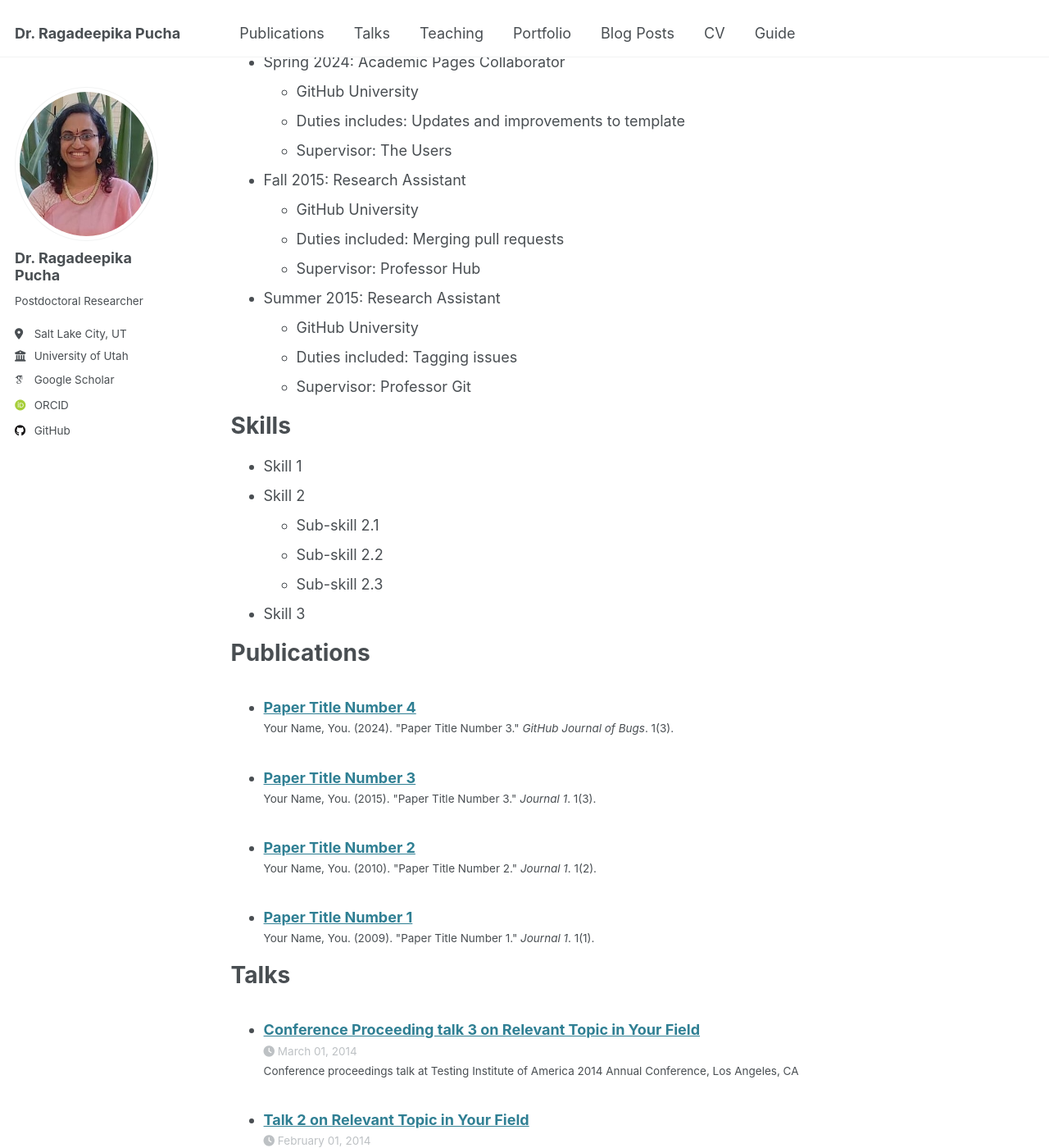
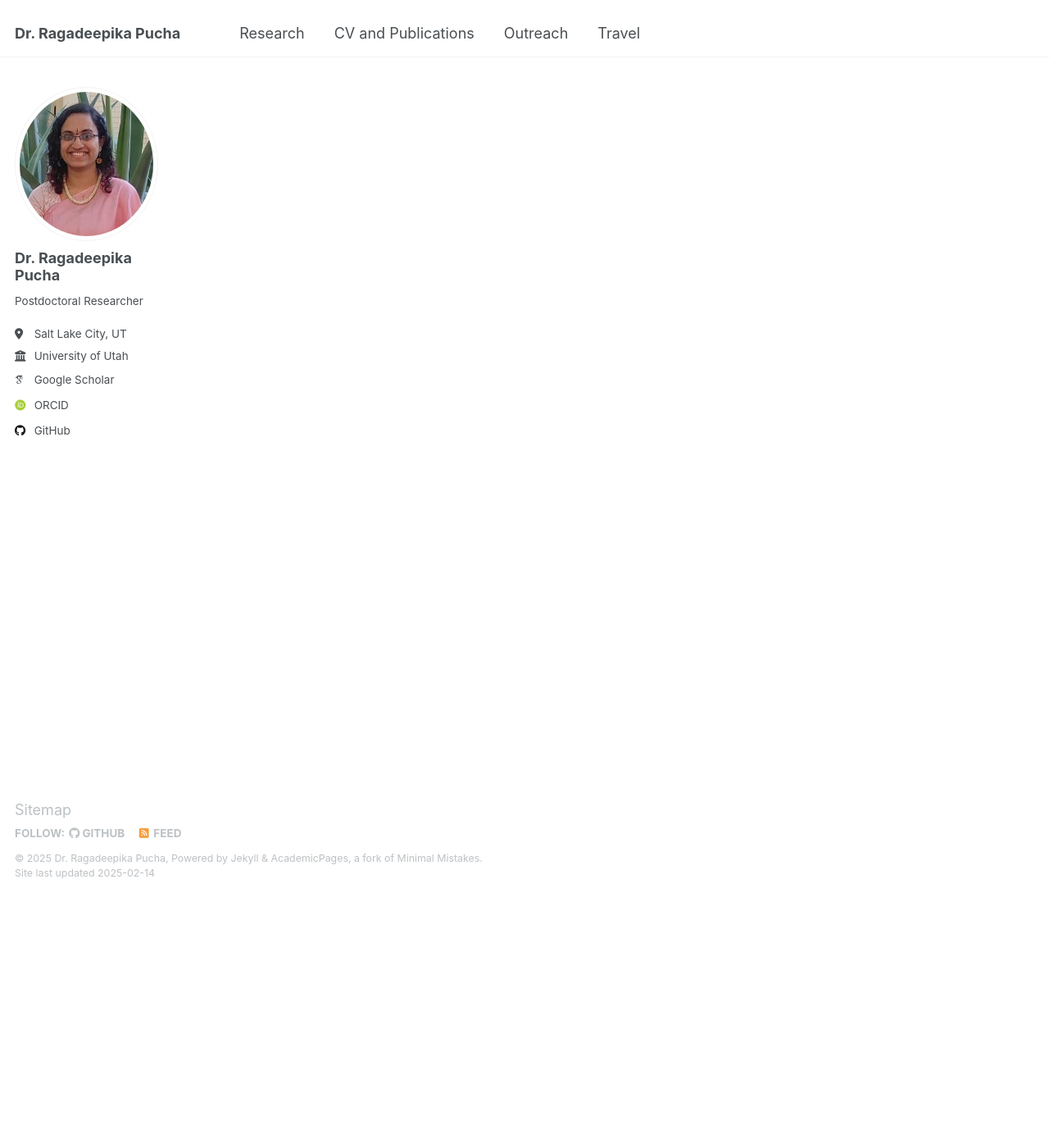
Before and after one commit to Ragadeepika-Pucha/Ragadeepika-Pucha.github.io, a Jekyll site: the page built from _pages/cv.md, in a window 1280 px wide and 1400 px high, scrolled down 307 px. Shown: the whole window at 82% size. Built offline with Jekyll 4.4.1, drawn with Linux system fonts in a browser that asks for light colours; some web fonts are replaced; some of the changed text lies outside the part shown.

```diff
--- a/_data/navigation.yml
+++ b/_data/navigation.yml
@@ -5,23 +5,14 @@
 # prevent it from being included in the site.
 
 main:
-  - title: "Publications"
-    url: /publications/
+  - title: "Research"
+    url: /research/
 
-  - title: "Talks"
-    url: /talks/
-
-  - title: "Teaching"
-    url: /teaching/
-
-  - title: "Portfolio"
-    url: /portfolio/
-
-  - title: "Blog Posts"
-    url: /year-archive/
-
-  - title: "CV"
+  - title: "CV and Publications"
     url: /cv/
 
-  - title: "Guide"
-    url: /markdown/
+  - title: "Outreach"
+    url: /outreach/
+
+  - title: "Travel"
+    url: /travel/
--- a/_pages/cv.md
+++ b/_pages/cv.md
@@ -1,64 +1,6 @@
 ---
 layout: archive
-title: "CV"
+title: "CV and Publications"
 permalink: /cv/
 author_profile: true
-redirect_from:
-  - /resume
 ---
-
-{% include base_path %}
-
-Education
-======
-* Ph.D in Version Control Theory, GitHub University, 2018 (expected)
-* M.S. in Jekyll, GitHub University, 2014
-* B.S. in GitHub, GitHub University, 2012
-
-Work experience
-======
-* Spring 2024: Academic Pages Collaborator
-  * GitHub University
-  * Duties includes: Updates and improvements to template
-  * Supervisor: The Users
-
-* Fall 2015: Research Assistant
-  * GitHub University
-  * Duties included: Merging pull requests
-  * Supervisor: Professor Hub
-
-* Summer 2015: Research Assistant
-  * GitHub University
-  * Duties included: Tagging issues
-  * Supervisor: Professor Git
-
-Skills
-======
-* Skill 1
-* Skill 2
-  * Sub-skill 2.1
-  * Sub-skill 2.2
-  * Sub-skill 2.3
-* Skill 3
-
-Publications
-======
-  <ul>{% for post in site.publications reversed %}
-    {% include archive-single-cv.html %}
-  {% endfor %}</ul>
-
-Talks
-======
-  <ul>{% for post in site.talks reversed %}
-    {% include archive-single-talk-cv.html  %}
-  {% endfor %}</ul>
-
-Teaching
-======
-  <ul>{% for post in site.teaching reversed %}
-    {% include archive-single-cv.html %}
-  {% endfor %}</ul>
-
-Service and leadership
-======
-* Currently signed in to 43 different slack teams
```
Also changed, not shown: _pages/outreach.md (added, +6 -0 lines), _pages/research.md (added, +6 -0 lines), _pages/travel.md (added, +6 -0 lines).
